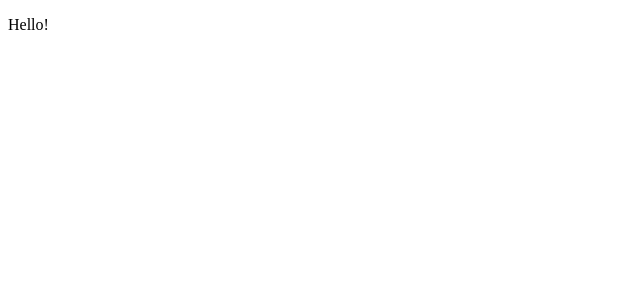
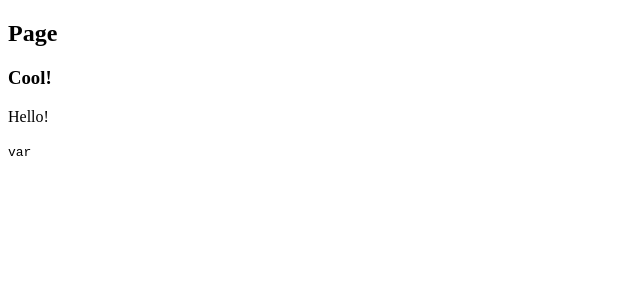
Before and after one commit to federico-allegrini/react-graphql-study-wes-advanced-project, a Next.js app in the folder frontend/: page / in a window 1280 px wide. Shown: the top 300 px of the page, without its empty margins (0-640 px from the left). Built offline with nearby package versions, Linux system fonts and the light colour scheme.

Commit message:
Creating a page layout, _app and _document component

```diff
--- /dev/null
+++ b/frontend/components/Page.js
@@ -0,0 +1,16 @@
+import PropTypes from 'prop-types';
+
+export default function Page({ children, cool }) {
+  return (
+    <div>
+      <h2>Page</h2>
+      <h3>{cool}</h3>
+      {children}
+    </div>
+  );
+}
+
+Page.propTypes = {
+  cool: PropTypes.string,
+  children: PropTypes.any,
+};
--- /dev/null
+++ b/frontend/pages/_app.js
@@ -0,0 +1,9 @@
+import Page from '../components/Page';
+
+export default function MyApp({ Component, pageProps }) {
+  return (
+    <Page cool="Cool!">
+      <Component {...pageProps} />
+    </Page>
+  );
+}
--- /dev/null
+++ b/frontend/pages/_document.js
@@ -0,0 +1,15 @@
+import Document, { Html, Head, NextScript, Main } from 'next/document';
+
+export default class MyDocument extends Document {
+  render() {
+    return (
+      <Html lang="en-EN">
+        {/* <Head></Head> */}
+        <body>
+          <Main />
+          <NextScript />
+        </body>
+      </Html>
+    );
+  }
+}
--- a/frontend/pages/index.js
+++ b/frontend/pages/index.js
@@ -1,7 +1,8 @@
 export default function IndexPage() {
   return (
-    <div>
+    <>
       <p>Hello!</p>
-    </div>
+      <code>var</code>
+    </>
   );
 }
```
